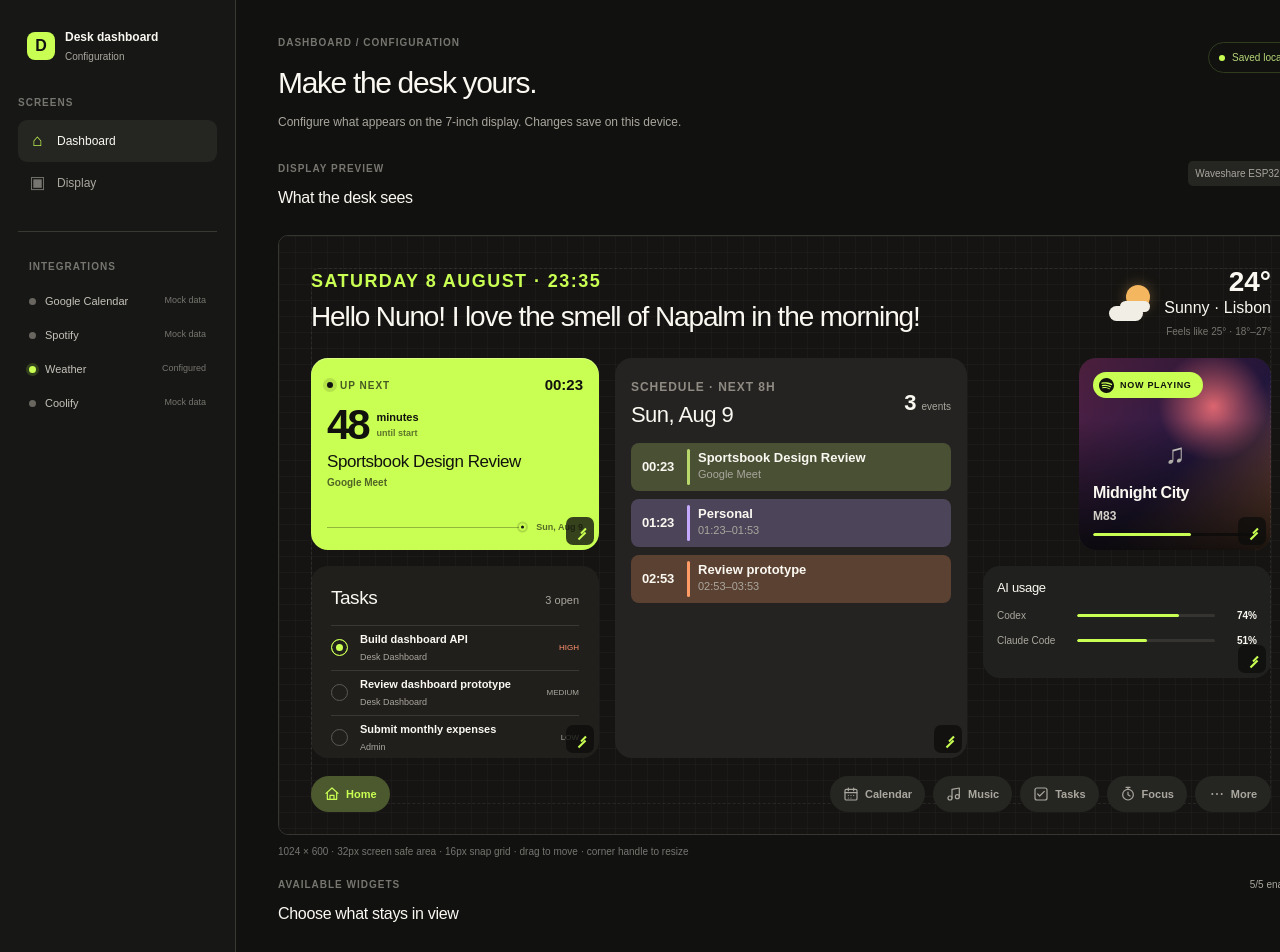
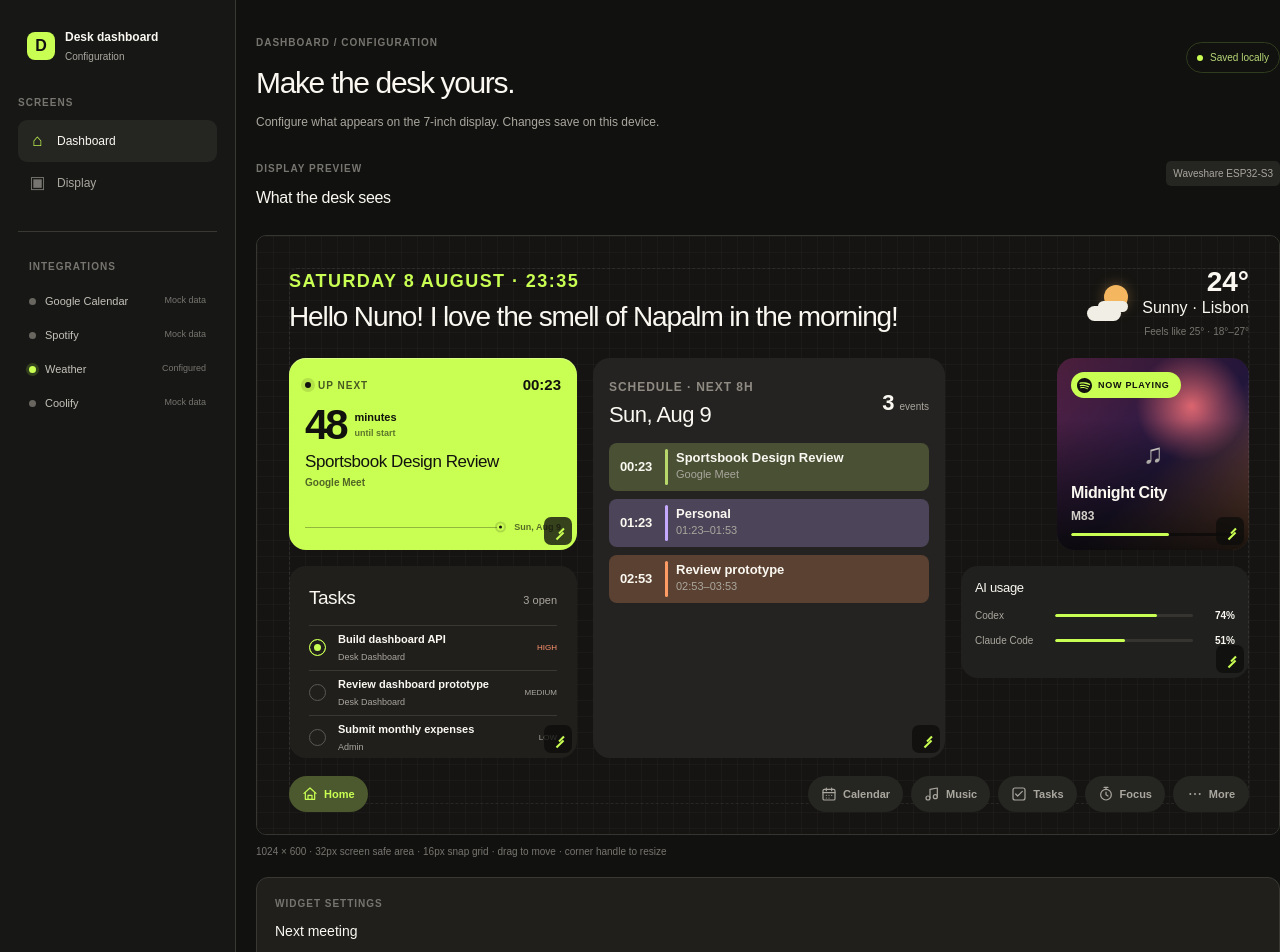
Before and after one commit to nunoscamorim/Desk, a Next.js app: page /admin in a window 1280 px wide. Shown: the top 952 px of the page. Built offline with nearby package versions, Linux system fonts and the light colour scheme; no server answers.

Commit message:
Fix production admin layout and settings visibility

```diff
--- a/app/globals.css
+++ b/app/globals.css
@@ -153,9 +153,9 @@ button { font: inherit; }
 .admin-eyebrow { margin: 0 0 10px; color: #77756f; font-size: 10px; font-weight: 700; letter-spacing: .1em; text-transform: uppercase; }
 .admin-screens { padding-bottom: 27px; border-bottom: 1px solid var(--line); }.admin-screen { display: flex; align-items: center; gap: 11px; min-height: 42px; padding: 0 11px; border-radius: 9px; color: var(--muted); font-size: 12px; text-decoration: none; }.admin-screen span { width: 17px; color: #77756f; font-size: 17px; text-align: center; }.admin-screen.active { background: #252522; color: var(--ink); }.admin-screen.active span { color: var(--lime); }
 .admin-integrations { padding: 27px 11px; }.integration-row { display: grid; grid-template-columns: 8px 1fr auto; gap: 8px; align-items: center; min-height: 34px; color: #c5c2b9; font-size: 11px; }.integration-dot { width: 7px; height: 7px; border-radius: 50%; background: #68665f; }.integration-dot.connected { background: var(--lime); box-shadow: 0 0 0 3px #33401e; }.integration-status { color: #77756f; font-size: 9px; }.admin-back { margin-top: auto; padding: 10px; color: #77756f; font-size: 11px; text-decoration: none; }.admin-back:hover { color: var(--ink); }
-.admin-content { width: calc(100% - 236px); max-width: none; overflow-x: auto; padding: 35px 42px 45px; }.admin-header { display: flex; align-items: flex-start; justify-content: space-between; width: 1024px; }.admin-header h1 { margin: 0 0 8px; font-size: 30px; letter-spacing: -.045em; }.admin-header > div > p:last-child { margin: 0; color: var(--muted); font-size: 12px; }.local-badge { display: inline-flex; align-items: center; gap: 7px; margin-top: 7px; padding: 7px 10px; border: 1px solid #303c1e; border-radius: 99px; color: #b8d977; font-size: 10px; }.local-badge span { width: 6px; height: 6px; border-radius: 50%; background: var(--lime); }
+.admin-content { width: calc(100% - 236px); max-width: none; overflow-x: auto; padding: 35px 20px 45px; }.admin-header { display: flex; align-items: flex-start; justify-content: space-between; width: 1024px; }.admin-header h1 { margin: 0 0 8px; font-size: 30px; letter-spacing: -.045em; }.admin-header > div > p:last-child { margin: 0; color: var(--muted); font-size: 12px; }.local-badge { display: inline-flex; align-items: center; gap: 7px; margin-top: 7px; padding: 7px 10px; border: 1px solid #303c1e; border-radius: 99px; color: #b8d977; font-size: 10px; }.local-badge span { width: 6px; height: 6px; border-radius: 50%; background: var(--lime); }
 .admin-workspace { display: grid; grid-template-columns: 1024px; grid-template-rows: auto auto auto auto auto; gap: 18px; width: 1024px; margin-top: 30px; }.admin-panel { min-height: 690px; padding: 22px; border: 1px solid var(--line); border-radius: 16px; background: #181817; }.panel-heading { display: flex; align-items: flex-start; justify-content: space-between; gap: 10px; }.panel-heading h2 { margin: 0; font-size: 16px; letter-spacing: -.02em; }.panel-heading > span { color: var(--muted); font-size: 10px; white-space: nowrap; }.hardware-chip { padding: 5px 7px; border-radius: 5px; background: #252522; color: #aaa79d !important; }
-.admin-workspace .widgets-panel { display: contents; }.admin-workspace .widgets-panel > .panel-heading { grid-column: 1 / -1; grid-row: 4; }.admin-workspace .widget-list { grid-column: 1 / -1; grid-row: 5; display: grid; grid-template-columns: repeat(5, minmax(0, 1fr)); gap: 8px; }.admin-workspace .preview-panel { grid-column: 1 / -1; grid-row: 1 / span 3; }.admin-workspace .widget-settings { grid-column: 1 / -1; grid-row: 6; margin-top: 0; padding: 18px; border: 1px solid var(--line); border-radius: 12px; background: var(--panel); }
+.admin-workspace .widgets-panel { display: contents; }.admin-workspace .widget-settings { grid-column: 1 / -1; grid-row: 4; margin-top: 0; padding: 18px; border: 1px solid var(--line); border-radius: 12px; background: var(--panel); }.admin-workspace .widgets-panel > .panel-heading { grid-column: 1 / -1; grid-row: 5; }.admin-workspace .widget-list { grid-column: 1 / -1; grid-row: 6; display: grid; grid-template-columns: repeat(5, minmax(0, 1fr)); gap: 8px; }.admin-workspace .preview-panel { grid-column: 1 / -1; grid-row: 1 / span 3; }
 .widget-list { margin-top: 18px; }.widget-row { width: 100%; display: grid; grid-template-columns: 28px 1fr 36px; gap: 10px; align-items: center; min-height: 57px; border: 1px solid transparent; border-radius: 10px; padding: 8px 9px; background: transparent; color: var(--ink); text-align: left; cursor: pointer; touch-action: manipulation; }.widget-row:hover, .widget-row.selected { border-color: #383833; background: #222220; }.widget-symbol { width: 26px; height: 26px; display: grid; place-items: center; border-radius: 7px; background: #2b2a27; color: #c5c2b9; font-size: 15px; }.symbol-meeting { color: var(--lime); }.symbol-music { color: #ef9bb0; }.widget-copy { display: flex; flex-direction: column; gap: 4px; }.widget-copy strong { font-size: 12px; }.widget-copy small { color: var(--muted); font-size: 10px; }.toggle { width: 30px; height: 17px; padding: 2px; border-radius: 99px; background: #383733; }.toggle span { display: block; width: 13px; height: 13px; border-radius: 50%; background: #96948e; transition: transform .15s ease; }.toggle.on { background: var(--lime); }.toggle.on span { transform: translateX(13px); background: #111; }
 .widget-settings { margin-top: 20px; padding: 17px 0 0; border-top: 1px solid var(--line); }.widget-settings h3 { margin: 0 0 16px; font-size: 14px; }.widget-settings label { display: block; color: #b5b2aa; font-size: 10px; }.widget-settings input { width: 100%; height: 38px; margin-top: 7px; border: 1px solid #393834; border-radius: 8px; padding: 0 10px; outline: 0; background: #111110; color: var(--ink); font: inherit; font-size: 12px; }.widget-settings input:focus { border-color: var(--lime); }.settings-note { margin: 9px 0 0; color: #77756f; font-size: 10px; line-height: 1.45; }
 .preview-panel { min-height: 0; overflow: visible; border: 0; padding: 0; background: transparent; }.admin-preview { margin-top: 25px; overflow-x: auto; }.admin-preview-canvas { position: relative; width: 1024px; height: 600px; overflow: hidden; border: 1px solid #363631; border-radius: 10px; background: #151412; }.admin-preview-canvas .dashboard { transform: none; transform-origin: top left; background-color: #151412; background-image: linear-gradient(rgba(255,255,255,.025) 1px, transparent 1px), linear-gradient(90deg, rgba(255,255,255,.025) 1px, transparent 1px); background-size: 16px 16px; }.preview-caption { display: block; margin-top: 9px; color: #77756f; font-size: 10px; }.preview-loading { display: grid; place-items: center; height: 600px; color: var(--muted); font-size: 12px; }
```
